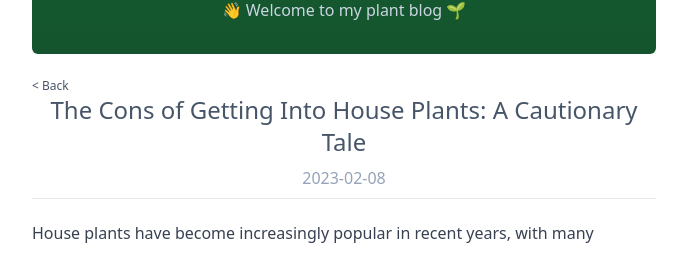
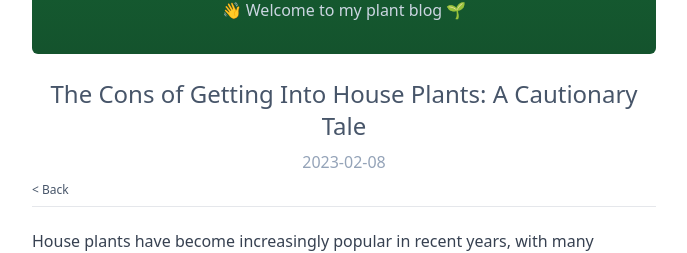
Before and after one commit to DevinTyler26/blog, a Next.js app: page /posts/cons-of-house-plants in a window 1280 px wide. Shown: the part 166-419 px from the top of the page, without its empty margins (296-983 px from the left). Built offline with nearby package versions, Linux system fonts and the light colour scheme.

Commit message:
date format

```diff
--- a/app/posts/[slug]/page.tsx
+++ b/app/posts/[slug]/page.tsx
@@ -12,7 +12,7 @@ export const generateStaticParams = async () => {
 
 const BackButton = () => {
   return (
-    <div className="mb-0 text-slate-600 text-xs hover:underline">
+    <div className="mb-2 text-slate-600 text-xs hover:underline text-left">
       <Link href="/">{'< Back'}</Link>
     </div>
   );
@@ -26,11 +26,10 @@ const PostPage = (props: any) => {
   } = getPostContent(slug);
   return (
     <div>
-      <BackButton />
-
       <div className="text-center">
         <h1 className="text-2xl text-slate-600">{title}</h1>
         <p className="text-slate-400 my-2">{date}</p>
+        <BackButton />
         <hr />
       </div>
       <article className="prose">
```
Also changed, not shown: posts/ponytail-palm-care.md (+1 -1 lines), posts/software-engineering-and-indoor-gardening.md (+1 -1 lines).
